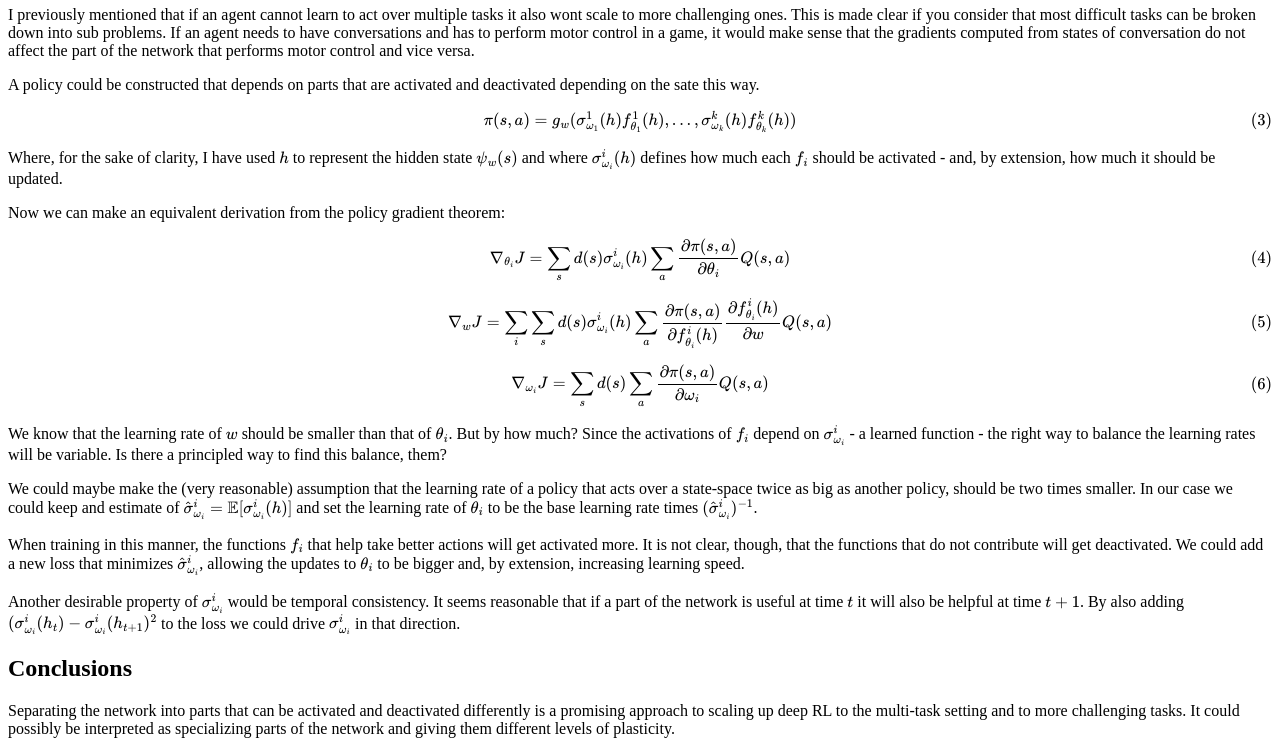
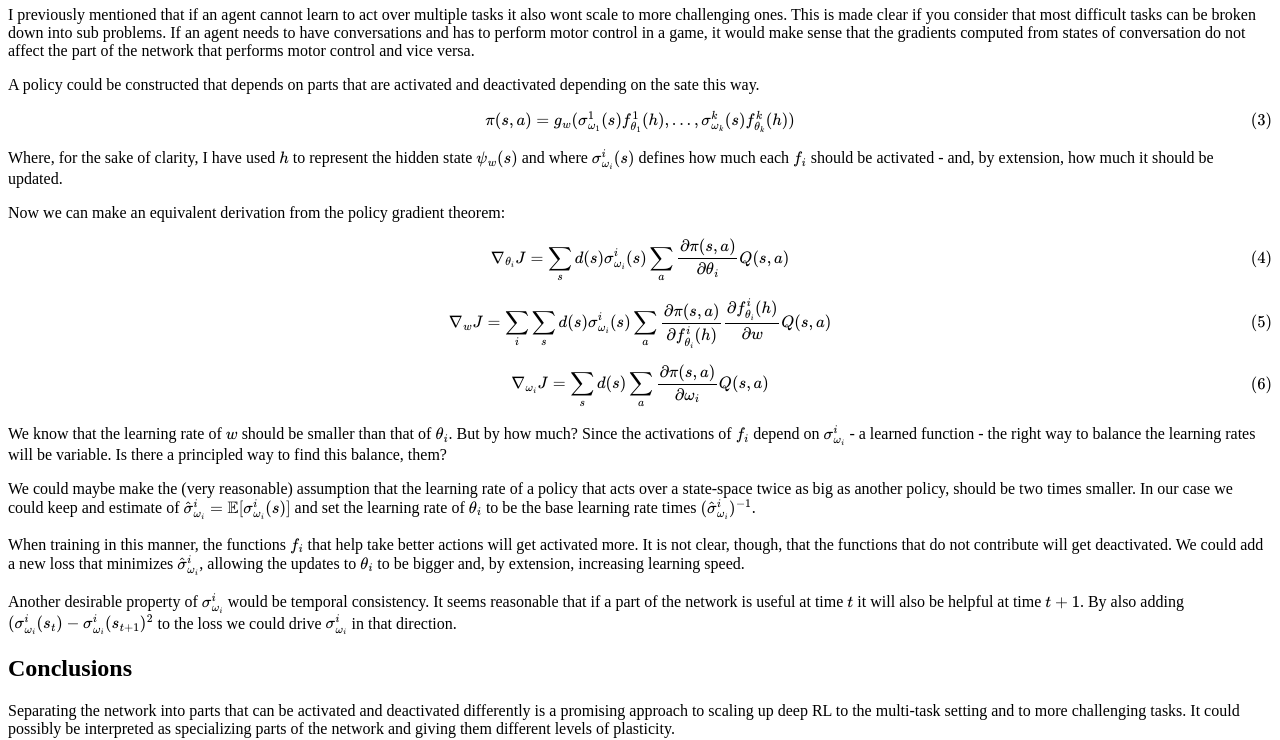
Before and after one commit to cgel/cgel.github.io, a Jekyll site: the page built from _posts/2017-1-17-scaling_up_deep_rl.md, in a window 1280 px wide. Shown: the part 800-1540 px from the top of the page. Built offline with Jekyll 4.4.1, drawn with Linux system fonts in a browser that asks for light colours; nearby versions of some CDN libraries; formulas are drawn with MathJax 3.

```diff
--- a/_posts/2017-1-17-scaling_up_deep_rl.md
+++ b/_posts/2017-1-17-scaling_up_deep_rl.md
@@ -28,25 +28,25 @@ I previously mentioned that if an agent cannot learn to act over multiple tasks
 
 A policy could be constructed that depends on parts that are activated and deactivated depending on the sate this way.
 
-$$\pi(s,a) = g_w(\sigma^1_{\omega_1}(h) f^1_{\theta_1}(h),..., \sigma^k_{\omega_k}(h) f^k_{\theta_k}(h))$$
+$$\pi(s,a) = g_w(\sigma^1_{\omega_1}(s) f^1_{\theta_1}(h),..., \sigma^k_{\omega_k}(s) f^k_{\theta_k}(h))$$
 
-Where, for the sake of clarity, I have used $$h$$ to represent the hidden state $$ \psi_w(s) $$ and where $$\sigma^i_{\omega_i}(h)$$ defines how much each $$f_i$$ should be activated - and, by extension, how much it should be updated.
+Where, for the sake of clarity, I have used $$h$$ to represent the hidden state $$ \psi_w(s) $$ and where $$\sigma^i_{\omega_i}(s)$$ defines how much each $$f_i$$ should be activated - and, by extension, how much it should be updated.
 
 Now we can make an equivalent derivation from the policy gradient theorem:
 
-$$ \nabla_{\theta_i} J = \sum_s d(s) \sigma^i_{\omega_i}(h) \sum_{a} \frac{\partial \pi(s,a)}{\partial \theta_i} Q(s,a) $$
+$$ \nabla_{\theta_i} J = \sum_s d(s) \sigma^i_{\omega_i}(s) \sum_{a} \frac{\partial \pi(s,a)}{\partial \theta_i} Q(s,a) $$
 
-$$ \nabla_{w} J = \sum_{i} \sum_s d(s) \sigma^i_{\omega_i}(h) \sum_{a} \frac{\partial \pi(s,a)}{\partial f^i_{\theta_i}(h)} \frac{\partial f^i_{\theta_i}(h)}{\partial w}Q(s,a) $$
+$$ \nabla_{w} J = \sum_{i} \sum_s d(s) \sigma^i_{\omega_i}(s) \sum_{a} \frac{\partial \pi(s,a)}{\partial f^i_{\theta_i}(h)} \frac{\partial f^i_{\theta_i}(h)}{\partial w}Q(s,a) $$
 
 $$ \nabla_{\omega_i} J = \sum_s d(s) \sum_{a} \frac{\partial \pi(s,a)}{\partial \omega_i} Q(s,a) $$
 
 We know that the learning rate of $$w$$ should be smaller than that of $$\theta_i$$. But by how much? Since the activations of $$f_i$$ depend on $$\sigma^i_{\omega_i}$$ - a learned function - the right way to balance the learning rates will be variable. Is there a principled way to find this balance, them?
 
-We could maybe make the (very reasonable) assumption that the learning rate of a policy that acts over a state-space twice as big as another policy, should be two times smaller. In our case we could keep and estimate of $$\hat{\sigma}^i_{\omega_i} = \mathrm{\mathop{\mathbb{E}}}[\sigma^i_{\omega_i}(h)]$$ and set the learning rate of $$\theta_i$$ to be the base learning rate times $$(\hat{\sigma}^i_{\omega_i})^{-1}$$.
+We could maybe make the (very reasonable) assumption that the learning rate of a policy that acts over a state-space twice as big as another policy, should be two times smaller. In our case we could keep and estimate of $$\hat{\sigma}^i_{\omega_i} = \mathrm{\mathop{\mathbb{E}}}[\sigma^i_{\omega_i}(s)]$$ and set the learning rate of $$\theta_i$$ to be the base learning rate times $$(\hat{\sigma}^i_{\omega_i})^{-1}$$.
 
 When training in this manner, the functions $$f_i$$ that help take better actions will get activated more. It is not clear, though, that the functions that do not contribute will get deactivated. We could add a new loss that minimizes $$\hat{\sigma}^i_{\omega_i}$$, allowing the updates to $$\theta_i$$ to be bigger and, by extension, increasing learning speed.
 
-Another desirable property of $$\sigma^i_{\omega_i}$$ would be temporal consistency. It seems reasonable that if a part of the network is useful at time $$t$$ it will also be helpful at time $$t+1$$. By also adding $$(\sigma^i_{\omega_i}(h_t)-\sigma^i_{\omega_i}(h_{t+1})^2$$ to the loss we could drive $$\sigma^i_{\omega_i}$$ in that direction.
+Another desirable property of $$\sigma^i_{\omega_i}$$ would be temporal consistency. It seems reasonable that if a part of the network is useful at time $$t$$ it will also be helpful at time $$t+1$$. By also adding $$(\sigma^i_{\omega_i}(s_t)-\sigma^i_{\omega_i}(s_{t+1})^2$$ to the loss we could drive $$\sigma^i_{\omega_i}$$ in that direction.
 
 ## Conclusions
 Separating the network into parts that can be activated and deactivated differently is a promising approach to scaling up deep RL to the multi-task setting and to more challenging tasks. It could possibly be interpreted as specializing parts of the network and giving them different levels of plasticity.
```
